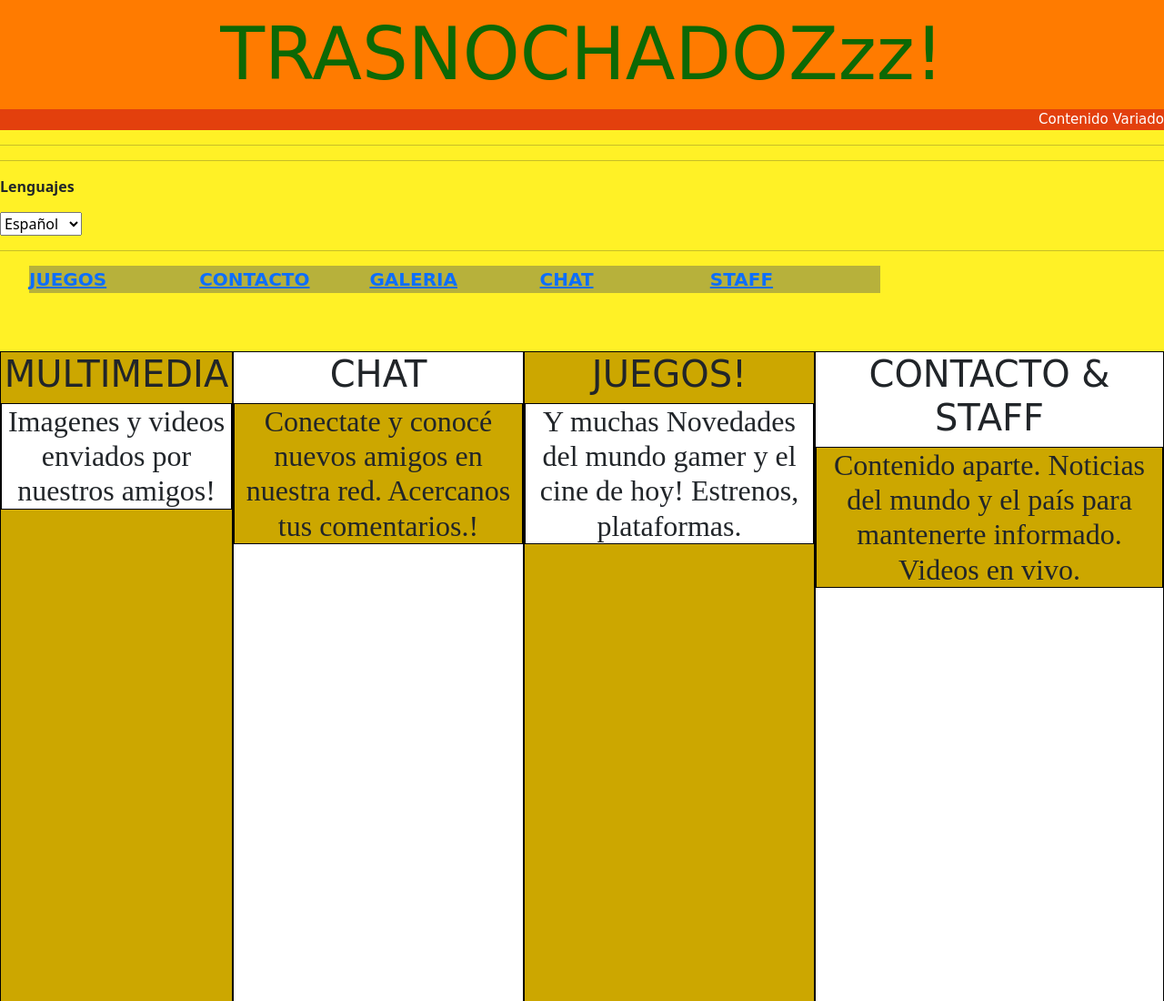
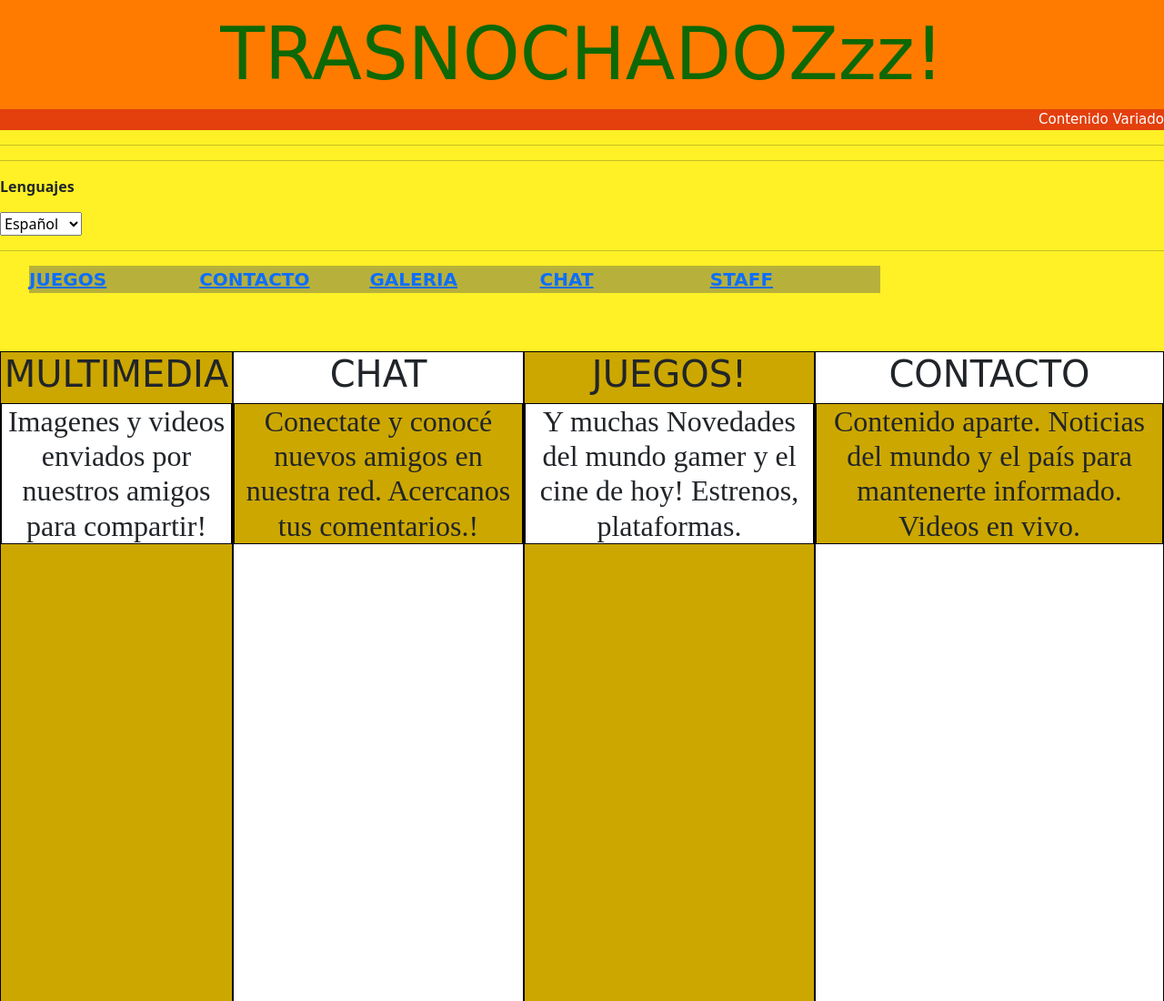
Before and after one commit to maluna1983/repo_Luna, a website: page index.html in a window 1280 px wide. Shown: the top 1100 px of the page at 91% size. Drawn offline with nearby package versions, Linux system fonts and the light colour scheme; a web font is replaced by a local one.

Commit message:
ajustes game y home

```diff
--- a/index.html
+++ b/index.html
@@ -56,12 +56,12 @@
 
         <div class="menu">
             <section class="menu__mult"><h1>MULTIMEDIA</h1>
-                 <h2 class="menu__mult menu__mult--acl">Imagenes y videos enviados por nuestros amigos!</h2></section>
+                 <h2 class="menu__mult menu__mult--acl">Imagenes y videos enviados por nuestros amigos para compartir!</h2></section>
             <section class="menu__chat"><h1>CHAT</h1>
                 <h2 class="menu__chat menu__chat--acl">Conectate y conocé nuevos amigos en nuestra red. Acercanos tus comentarios.!</h2></section>
             <nav class="menu__game"><H1> JUEGOS!</H1>
                 <h2 class="menu__game menu__game--acl">Y muchas Novedades del mundo gamer y el cine de hoy! Estrenos, plataformas.</h2></nav>
-            <aside class="menu__noti"><H1>CONTACTO & STAFF</H1>
+            <aside class="menu__noti"><H1>CONTACTO</H1>
                 <h2 class="menu__noti menu__noti--acl">Contenido aparte. Noticias del mundo y el país para mantenerte informado. Videos en vivo.</h2> </aside>
         </div>
 
```
Also changed, not shown: 6-rinconDelGamer.html (+1 -1 lines).
